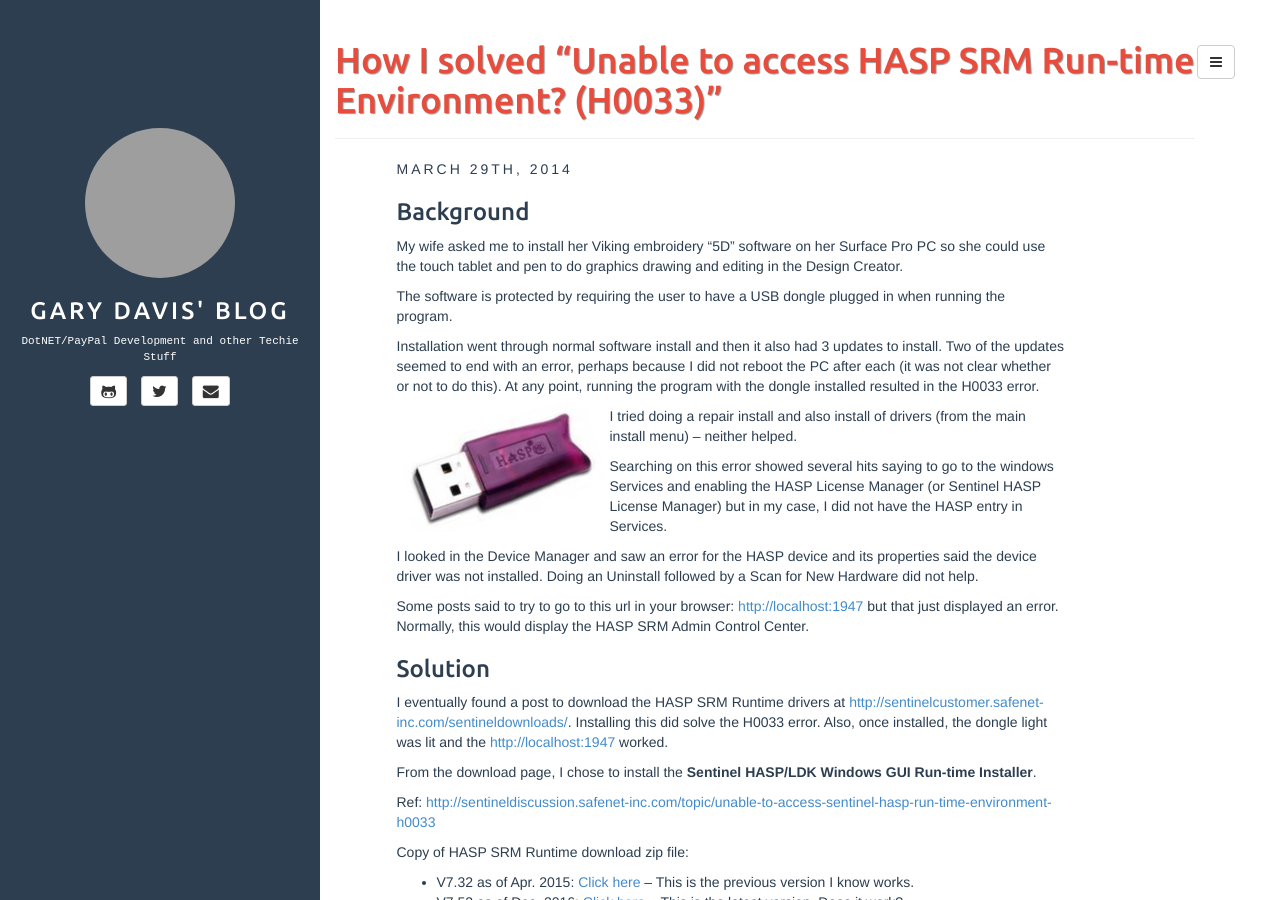
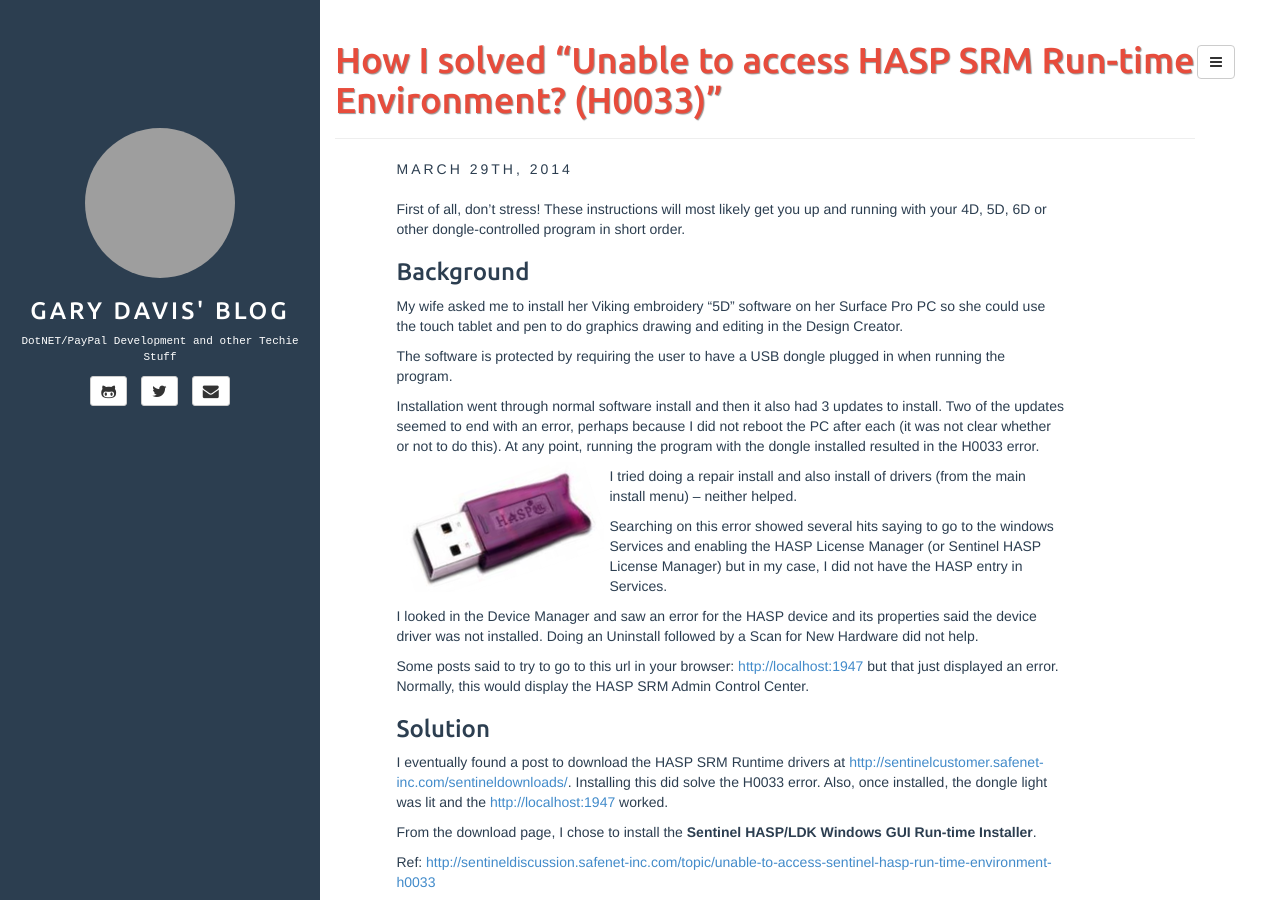
Before and after one commit to gardavis/gardavis.github.io, a Jekyll site: the page built from _posts/2014-03-29-how-i-solved-unable-to-access-hasp-srm.markdown, in a window 1280 px wide and 900 px high. Built offline with Jekyll 4.4.1, drawn with Linux system fonts in a browser that asks for light colours; comment, search, counter and statistics services are not loaded; grey boxes are pictures that could not be loaded.

Commit message:
New initial post paragraph

```diff
--- a/_posts/2014-03-29-how-i-solved-unable-to-access-hasp-srm.markdown
+++ b/_posts/2014-03-29-how-i-solved-unable-to-access-hasp-srm.markdown
@@ -6,6 +6,9 @@
 disqus_identifier: 3045
 tags: []
 ---
+First of all, don't stress! These instructions will most likely get you up and running with your 4D, 5D, 6D
+or other dongle-controlled program in short order.
+
 ### Background
 
 My wife asked me to install her Viking embroidery “5D” software on her
```
